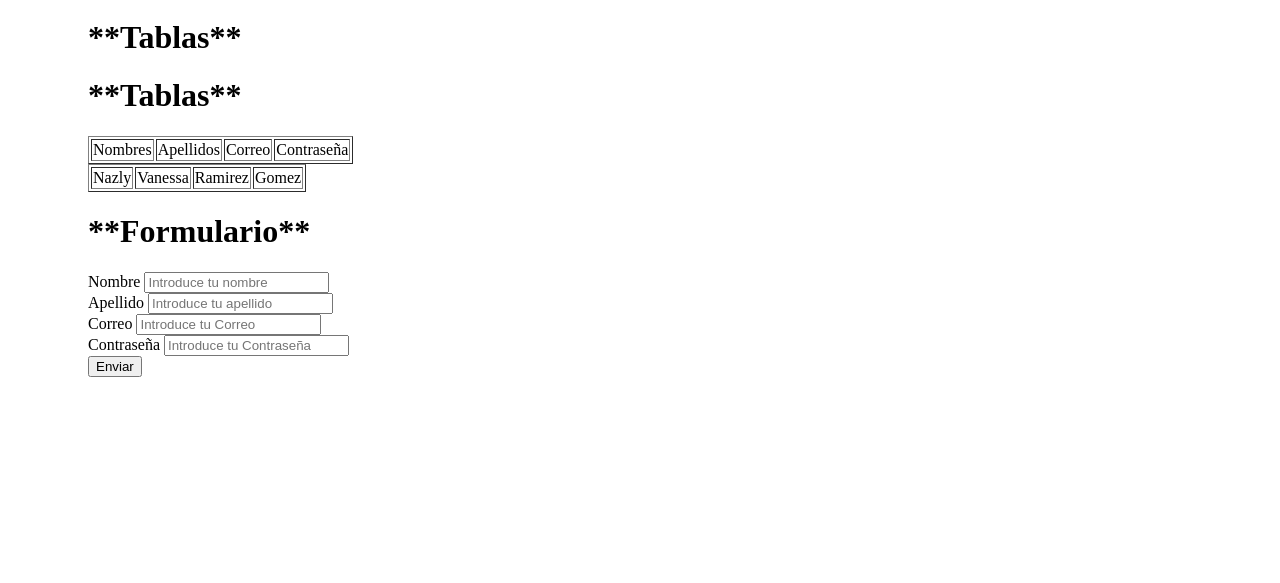
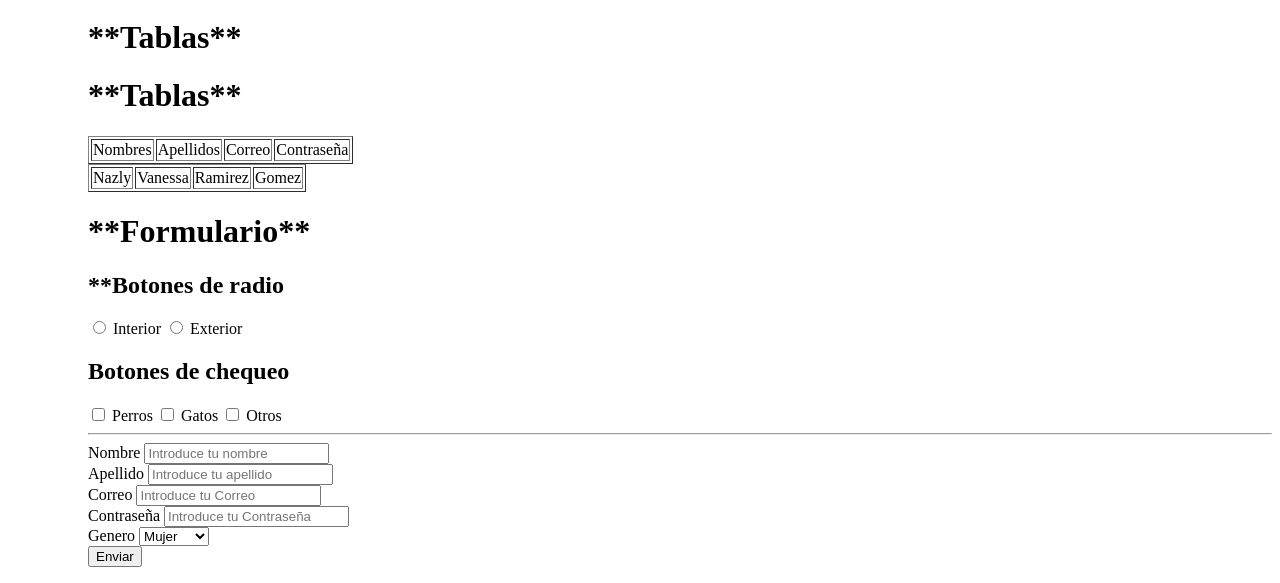
Before and after one commit to nazlyrg/Proyecto3313637, a plain HTML site: page index.html in a window 1280 px wide. Shown: the part 690-1273 px from the top of the page. Before the commit the page ends 1083 px from the top, so only its background shows below. Drawn offline with Linux system fonts and the light colour scheme.

Commit message:
Actualizado hasta Radio-Checkbox

```diff
--- a/index.html
+++ b/index.html
@@ -52,6 +52,18 @@
 
 <h1>**Formulario**</h1>
 <form>
+
+    <h2>**Botones de radio</h2>
+    <label for=""><input type="Radio"> Interior</label>
+    <label for=""><input type="Radio"> Exterior</label>
+
+    <h2>Botones de chequeo</h2>
+    <label for=""><input type="Checkbox"> Perros</label>
+    <label for=""><input type="Checkbox"> Gatos</label>
+    <label for=""><input type="Checkbox"> Otros</label>
+
+    <hr>
+
     <label for="Nombre">Nombre</label>
     <input type="text" id="Nombre" name="Nombre" placeholder="Introduce tu nombre">
         <br>
@@ -71,8 +83,16 @@
     <input type="password" id="Contraseña" name="Contraseña" placeholder="Introduce tu Contraseña">
     <br>
 
+    <label for="Genero">Genero</label>
+    <select name="" id="">
+        <option value="Mujer">Mujer</option>
+        <option value="Hombre">Hombre</option>
+        <option value="Otro">Otro</option>
+    </select>
+    <br>
 
 <input type="submit" value="Enviar"
 
+
 </body>
 </html>
```
